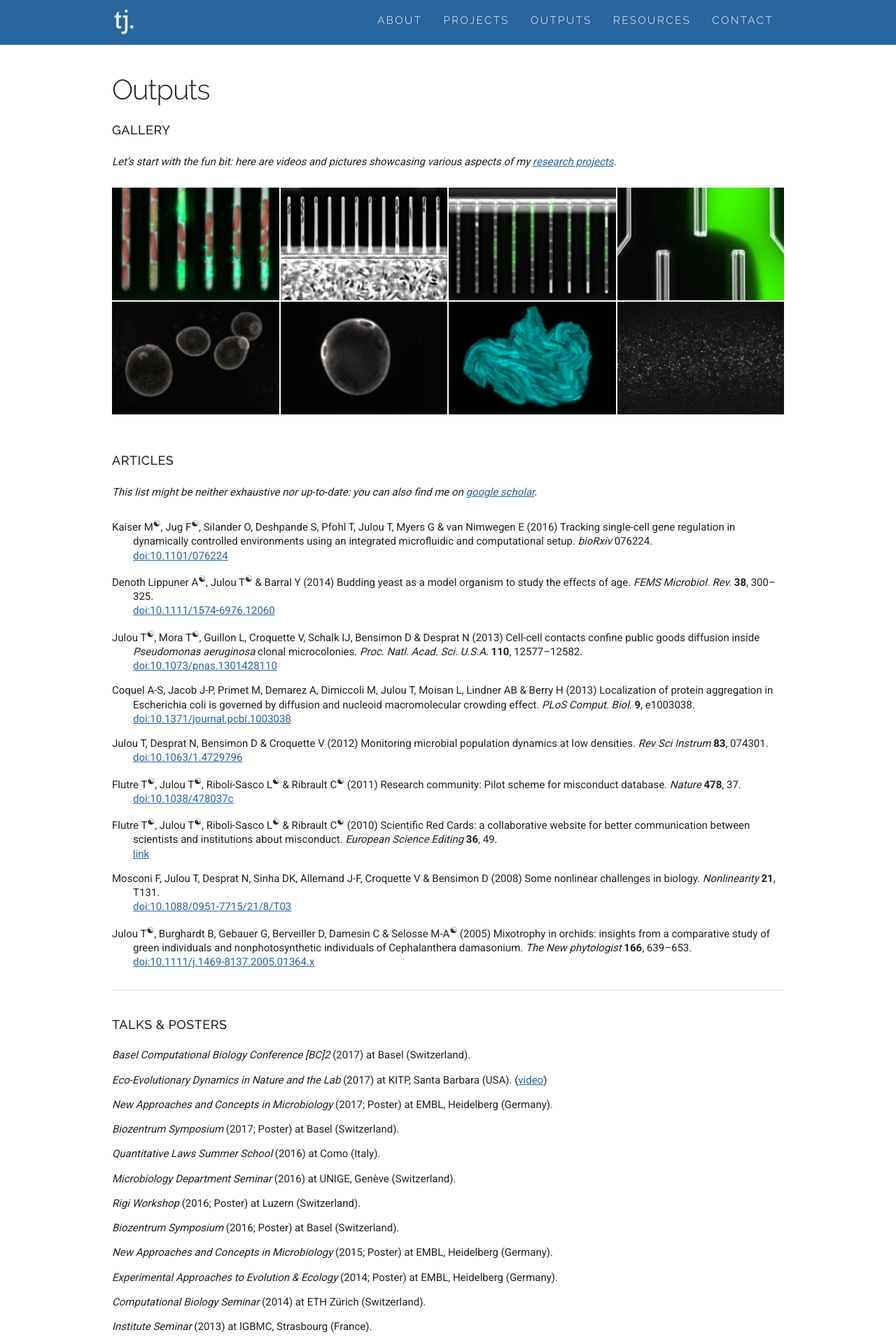
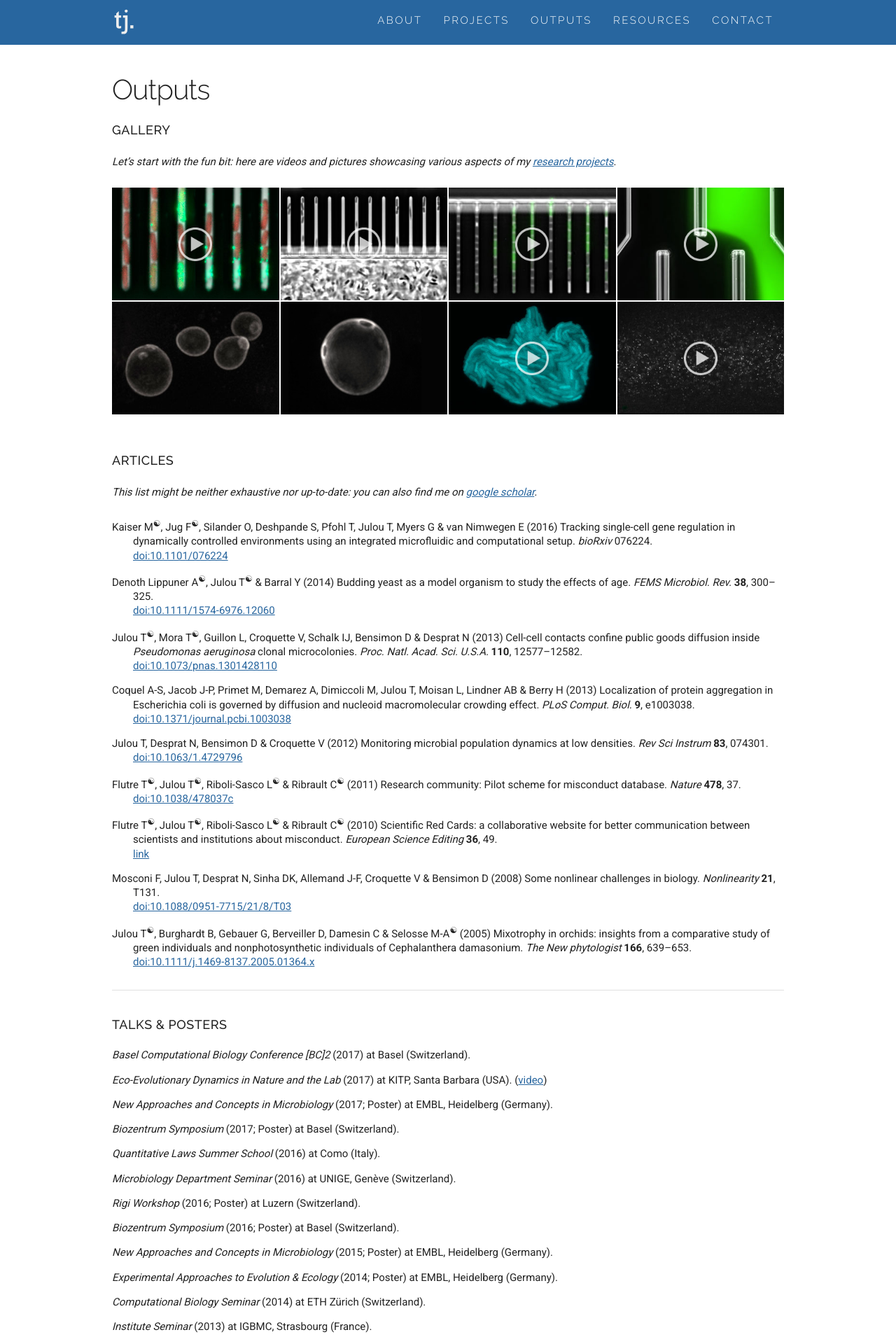
Before and after one commit to julou/julou.github.io, a Jekyll site: the page built from outputs.md, in a window 1280 px wide. Shown: the top 1920 px of the page at 70% size. Built offline with Jekyll 4.4.1, drawn with Linux system fonts in a browser that asks for light colours.

Commit message:
play button on video gallery

```diff
--- a/_includes/gallery.html
+++ b/_includes/gallery.html
@@ -16,14 +16,19 @@
       </div>
       <a href="{{ link }}" data-sub-html="#caption{{ forloop.index }}" >
         <img src="{{ item.img | prepend: "/assets/gallery/thumbnails/" | prepend: site.baseurl }}" class="u-max-full-width"/>
+        {%- if item.url -%}
+          <div class="lightgallery-poster">
+            <img src="/assets/img/play-button.png">
+          </div>
+        {%- endif -%}
       </a>
     </div>
   {%- comment -%}
   {% assign same_row = forloop.index | modulo: 4 %}
-  {% if forloop.index > 1 and same_row == 0 %}
+  {%- if forloop.index > 1 and same_row == 0 -%}
   </div>
   <div class="row">
-  {% endif %}
+  {%- endif -%}
   {%- endcomment -%}
   {%- endfor -%}
   </div>
--- a/assets/custom.scss
+++ b/assets/custom.scss
@@ -175,7 +175,7 @@ footer {
   }
   .img-credit {
     text-align: center;
-    font-size: 0.8em;
+    font-size: 0.9em;
     font-weight: 300;
     font-style: italic;
     color: #aaa;
@@ -189,6 +189,13 @@ $gallery-gutter: 2px;
   font-size: 1em;
   line-height: .5;
   margin-bottom: 5rem;
+
+  a {
+    display: block;
+    overflow: hidden;
+    position: relative;
+    float: left;
+  }
 
 // 2 images per row
   .column {
@@ -224,6 +231,36 @@ $gallery-gutter: 2px;
   }
 }
 
+.lightgallery-poster {
+  // background-color: rgba(0, 0, 0, 0.1);
+  bottom: 0;
+  left: 0;
+  position: absolute;
+  right: 0;
+  top: 0;
+  -webkit-transition: background-color 0.15s ease 0s;
+  -o-transition: background-color 0.15s ease 0s;
+  transition: background-color 0.15s ease 0s;
+
+  > img {
+    left: 50%;
+    margin-left: -10px;
+    margin-top: -10px;
+    opacity: 0;
+    position: absolute;
+    top: 50%;
+    -webkit-transition: opacity 0.3s ease 0s;
+    -o-transition: opacity 0.3s ease 0s;
+    transition: opacity 0.3s ease 0s;
+  }
+  img {
+    height: 48px;
+    margin-left: -24px;
+    margin-top: -24px;
+    opacity: 0.95;
+    width: 48px;
+  }
+}
 .lg-sub-html {
   max-width: 960px;
   margin: 0 auto;
```
Also changed, not shown: assets/img/play-button.png (added).
